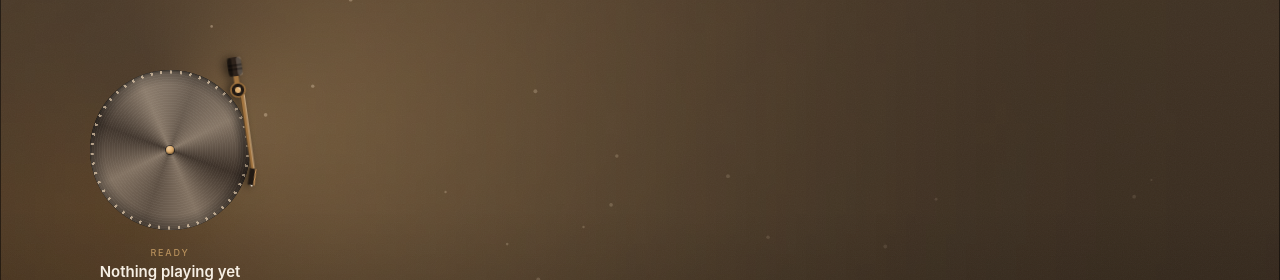
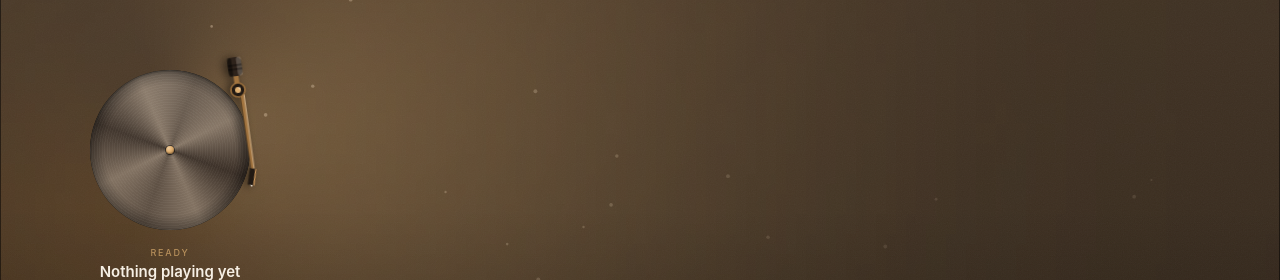
Before and after one commit to MuratBicici/Groovium, a React (Vite) app: page / in a window 1280 px wide. Shown: the part 152-432 px from the top of the page. Built offline with nearby package versions, Linux system fonts and the light colour scheme.

Commit message:
Take the strobe dots off the empty platter
The listener did not want the white dots round the rim. The brushed metal, its rings and the lamp on it stay.

```diff
--- a/src/styles.css
+++ b/src/styles.css
@@ -1218,21 +1218,6 @@ body {
     inset 0 0 0 1px rgb(var(--sheen) / 0.08);
 }
 
-/* The strobe dots round the platter's rim, catching the light. */
-.groove-deck::after {
-  content: '';
-  position: absolute;
-  inset: 0;
-  border-radius: 9999px;
-  background: repeating-conic-gradient(
-    color-mix(in oklab, var(--color-brass-400) 40%, rgb(var(--sheen))) 0 1.6deg,
-    transparent 1.6deg 7.2deg
-  );
-  -webkit-mask-image: radial-gradient(circle closest-side, transparent 0 95%, #000 96% 99%, transparent 100%);
-  mask-image: radial-gradient(circle closest-side, transparent 0 95%, #000 96% 99%, transparent 100%);
-  opacity: 0.65;
-}
-
 /*
  * The pin that the hole in a record goes over. Brass, like every other piece of
  * metal on the machine, and sized to the hole VinylDisc draws, so the two read
```
